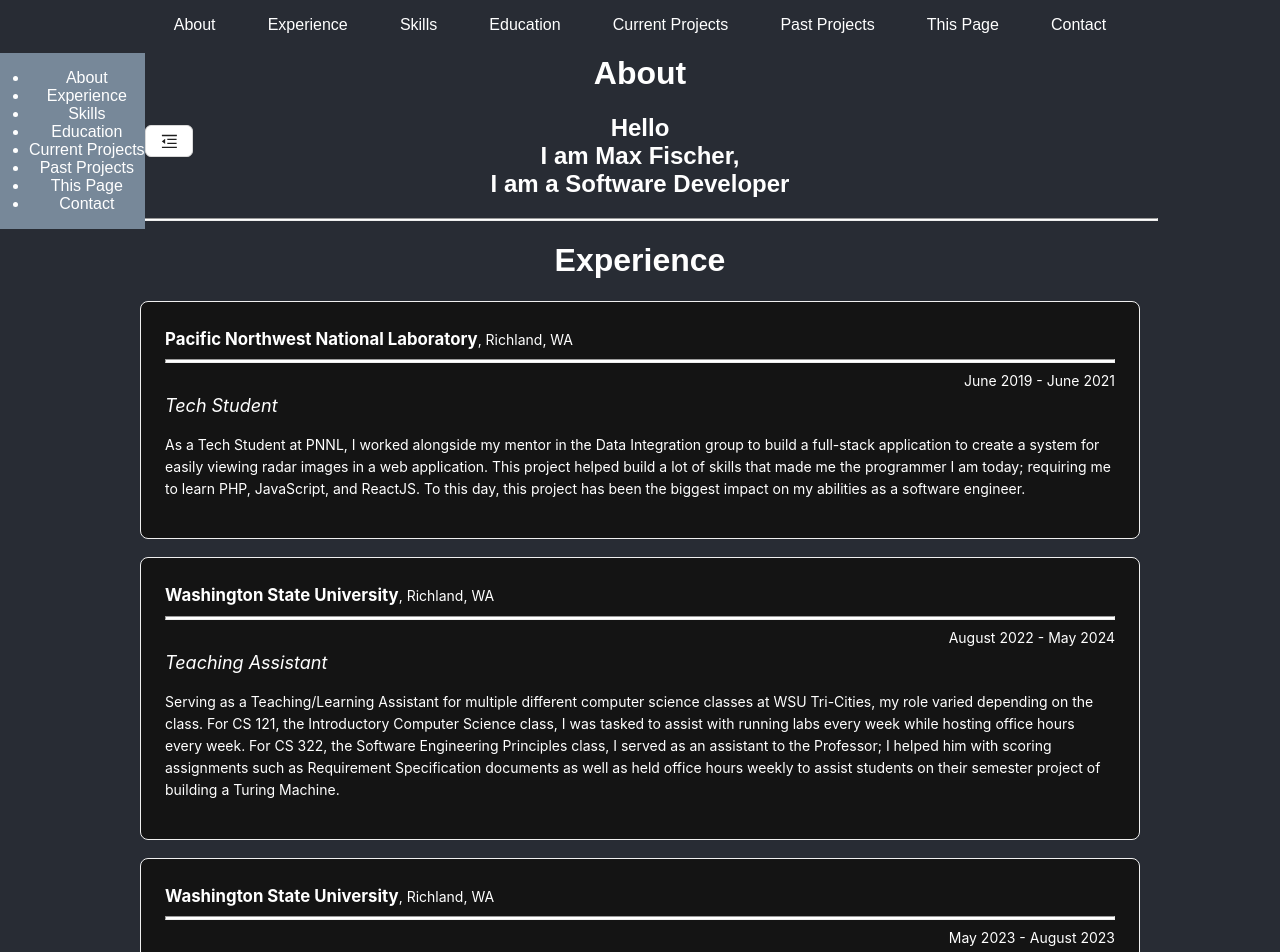
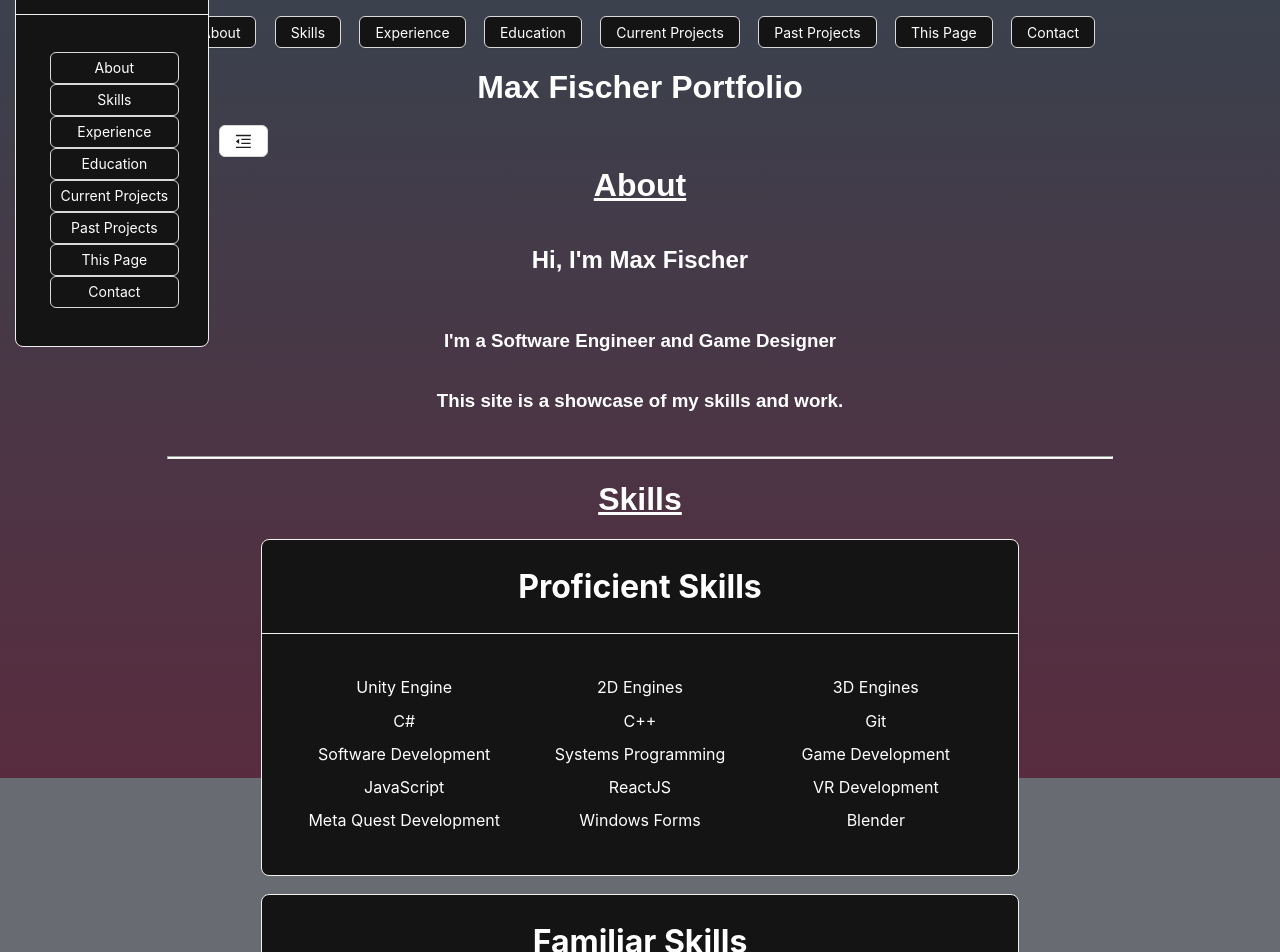
Before and after one commit to maxFischer42/maxFischer42.github.io, a React (Create React App) app in the folder portfolio/: page / in a window 1280 px wide. Shown: the part 40-992 px from the top of the page. Built offline with nearby package versions, Linux system fonts and the light colour scheme.

Commit message:
Added a lot of styling

```diff
--- a/portfolio/src/components/AboutSection.js
+++ b/portfolio/src/components/AboutSection.js
@@ -4,11 +4,11 @@
 export class About extends Component {
     render() {
         return(
-            <h2>
-                Hello <br/>
-                I am Max Fischer, <br/>
-                I am a Software Developer<br/>
-            </h2>
+            <div className="about_content">
+            <h2> Hi, I'm Max Fischer </h2><br/>
+            <h3>I'm a Software Engineer and Game Designer</h3>
+            <h3>This site is a showcase of my skills and work.</h3>
+            </div>
         );
     }
 }
--- a/portfolio/src/components/ContactSection.js
+++ b/portfolio/src/components/ContactSection.js
@@ -1,14 +1,17 @@
 import React from "react";
 import { Component } from "react";
+import "../style.css";
+import { Card } from "antd";
 
 export class Contact extends Component {
     render() {
         return(
-            <h2>
-                Hello <br/>
-                I am Max Fischer, <br/>
-                I am a Software Developer<br/>
-            </h2>
+            <div>
+                <p>
+                <a className="email_style" href="mailto:contact.maxfischer@gmail.com?cc=maxfischer072@gmail.com">Business Email</a> <br/> <br/>
+                <a className="email_style" href="mailto:maxfischer072@gmail.com">Additional Email</a> <br/>
+                </p>
+            </div>
         );
     }
 }
--- a/portfolio/src/components/Header.js
+++ b/portfolio/src/components/Header.js
@@ -2,6 +2,8 @@
 import { Component } from 'react';
 import { Link, animateScroll as scroll } from "react-scroll";
 import data from './SectionInfo';
+import { Button } from "antd"
+import "../style.css"
 
 export class Header extends Component {
     render() {
@@ -15,7 +17,7 @@
                     smooth={true}
                     offset={-70}
                     duration={100}>
-                        {section}
+                        <Button className='sidebar_button'>{section}</Button>
                 </Link>
             </li>
         );
--- a/portfolio/src/components/Page.js
+++ b/portfolio/src/components/Page.js
@@ -17,20 +17,27 @@
                     dark={true}
                     id={section}
                 />
+                <br/>
                 {ColoredLine("white", 1)}
+
             </>);
 
         return(
             <div>
+                <div className='gradient_background'/>
+            <div>
                 <Sidebar/>
                 <div className="wrapper">
                     <Header />
+                    <h1>Max Fischer Portfolio</h1>
+                    <br/>
                     {sections}
                     <div>
                         {data["about"]}
                     </div>
                 </div>
             </div>
+            </div>
         )
     }
 }
--- a/portfolio/src/components/Section.js
+++ b/portfolio/src/components/Section.js
@@ -36,7 +36,7 @@
   return (
     <div className={"section" + (dark ? " section-dark" : "")}>
       <div className="section-content" id={id}>
-        <h1>{title}</h1>
+        <h1 className="section_header">{title}</h1>
             {getSection(id)}
       </div>
     </div>
--- a/portfolio/src/components/SectionInfo.js
+++ b/portfolio/src/components/SectionInfo.js
@@ -1,7 +1,7 @@
 var data = {
     sections: ["About",
+    "Skills",
     "Experience",
-    "Skills",
     "Education",
     "Current Projects",
     "Past Projects",
--- a/portfolio/src/components/Sidebar.js
+++ b/portfolio/src/components/Sidebar.js
@@ -3,7 +3,7 @@
 import { Link, animateScroll as scroll } from "react-scroll";
 import data from './SectionInfo';
 import "../style.css";
-import { Button } from 'antd';
+import { Button, Card } from 'antd';
 import { MenuFoldOutlined, MenuUnfoldOutlined } from "@ant-design/icons"
 
 export class SidebarButton extends Component {
@@ -30,6 +30,7 @@
     render() {
         var tags = data.sections.map((section) =>
             <li>
+
                 <Link
                     className="pather"
                     activeClass="active"
@@ -38,18 +39,19 @@
                     smooth={true}
                     offset={-70}
                     duration={100}>
-                        {section}
+                        <Button className='sidebar_button'>{section}</Button>
+
                 </Link>
             </li>
         );
 
       return (
         <nav id="sidebar" >
-            <div className='background'>
-                <ul >
+            <Card className='background' title={<h1 className='sidebar_title'>Quick Travel</h1>}>
+                <ul className="sidebar_list">
                     {tags}
                 </ul>
-            </div>
+            </Card>
         </nav>
       );
     }
--- a/portfolio/src/components/SkillsSection.js
+++ b/portfolio/src/components/SkillsSection.js
@@ -2,6 +2,7 @@
 import { Component } from "react";
 import data from "./skills"
 import "../style.css"
+import { Card } from 'antd'
 
 export class SkillTab extends Component {
 
@@ -14,11 +15,11 @@
         )});
 
         return(
-            <div>
+            <Card title={<h1 className="skill_card_title">{this.props.title}</h1>} className="skill_card">
                 <ul className="skill_table">
                     {skills}
                 </ul>
-            </div>
+            </Card>
         )
     }
 
@@ -28,11 +29,9 @@
 
     render() {
         return(
-            <div>
-                <h2>Proficient Skills</h2>
-                <SkillTab set="skills"/>
-                <h2>Familiar Skills</h2>
-                <SkillTab set="familiar"/>
+            <div className="skill_cards">
+                <SkillTab set="skills" title="Proficient Skills"/><br/>
+                <SkillTab set="familiar" title="Familiar Skills"/>
             </div>
         );
     }
--- a/portfolio/src/components/current_projects.js
+++ b/portfolio/src/components/current_projects.js
@@ -22,7 +22,7 @@
                 past: "false",
                 type: "Game",
                 description: [
-                    "Based on games such as the Bloons TD series and Pokemon Tower Defense, this Tower Defense Game aims to recreate the kind of tower defense games that were popular in the early 2010s.",
+                    "Inspired by flash games such as the Bloons TD series and Pokemon Tower Defense, this Tower Defense Game aims to recreate the kind of tower defense games that were popular in the early 2010s.",
                     "This game is primarily built utilizing C# and the Unity game engine.",
                 ],
                 images: [
--- a/portfolio/src/components/skills.js
+++ b/portfolio/src/components/skills.js
@@ -11,7 +11,6 @@
         "Game Development",
         "JavaScript",
         "ReactJS",
-        "Team Management",
         "VR Development",
         "Meta Quest Development",
         "Windows Forms",
@@ -27,7 +26,6 @@
         "CSS",
         "HTML",
         "mySQL",
-        "User Interface Design"
     ]
 };
 
--- a/portfolio/src/style.css
+++ b/portfolio/src/style.css
@@ -1,5 +1,5 @@
 body {
-    background-color: #282c34;
+    background-color: #282c34b2;
     color: white;
     font-family: Arial, Helvetica, sans-serif;
     text-align: center;
@@ -7,8 +7,8 @@
 }
 
 .wrapper {
-    padding-left: 5%;
-    padding-right: 5%;
+    padding-left: 7%;
+    padding-right: 7%;
 }
 
 
@@ -25,7 +25,7 @@
 
 .pather:hover {
     text-decoration: underline;
-    background-color: darkviolet;
+    /*background-color: darkviolet;*/
 }
 
 .sidebar {
@@ -39,8 +39,11 @@
 }
 
 .sidebar .background {
-    background-color: lightslategray;
+    background-color: #141414;
     display: flex;
+    flex-direction: column;
+    align-items: stretch;
+    width: 95%;
 }
 
 .sidebar .button {
@@ -49,6 +52,28 @@
 
 .sidebar .icon {
     font-size: larger;
+}
+
+.sidebar_list {
+    list-style-type: none;
+    padding-inline-start: 10px;
+    padding-inline-end: 5px;
+}
+
+.sidebar_title {
+    justify-content: center;
+    align-items: center;
+    color: #FFFFFF
+}
+
+.sidebar_button {
+    width: -webkit-fill-available;
+    color: #FFFFFF;
+    background: #141414;
+}
+
+.section_header {
+    text-decoration: underline;
 }
 
 .experience_section {
@@ -113,7 +138,7 @@
 }
 
 .carousel_img {
-    height: 400px;
+    height: 350px;
 }
 
 .project_content {
@@ -152,7 +177,7 @@
 }
 
 .column_right {
-    float: left;
+    float: right;
     width: 40%;
 }
 
@@ -167,3 +192,41 @@
     background: #141414;
     color: #FFFFFF !important;
 }
+
+.email_style {
+    text-decoration: underline;
+    text-decoration-color: #FFFFFF;
+    background-color: rgba(113, 25, 151, 0.507);
+    color: #FFFFFF;
+}
+
+.gradient_background {
+    background: linear-gradient(180deg, #3a424e, #582c3e);
+    z-index: -1;
+    position: fixed;
+    margin:-7%;
+    margin-top: -3%;
+    height: 100vh;
+    width: 100vw;
+}
+
+.skill_card {
+    width: 80%;
+    background: #141414;
+    color: #FFFFFF;
+}
+
+.skill_card_title {
+    color: #FFFFFF;
+}
+
+.skill_cards {
+    display: flex;
+    flex-direction: column;
+    align-items: center;
+}
+
+.about_content {
+    display: flex;
+    flex-direction: column;
+}
```
